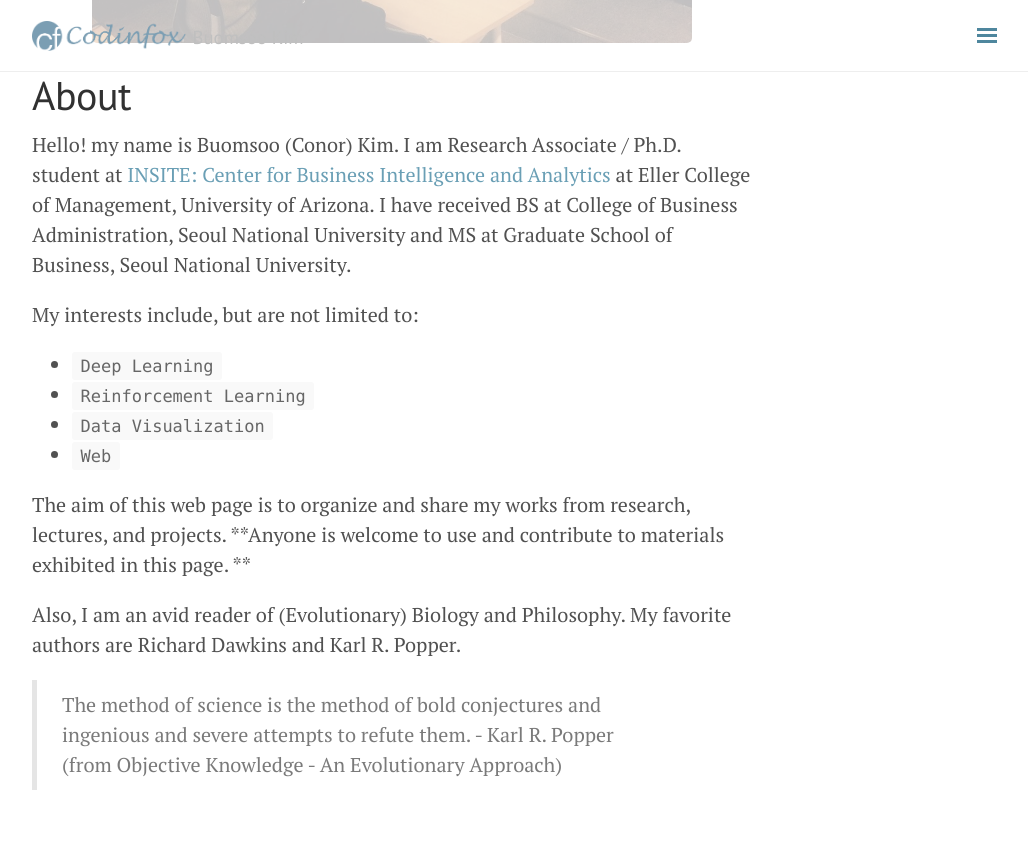
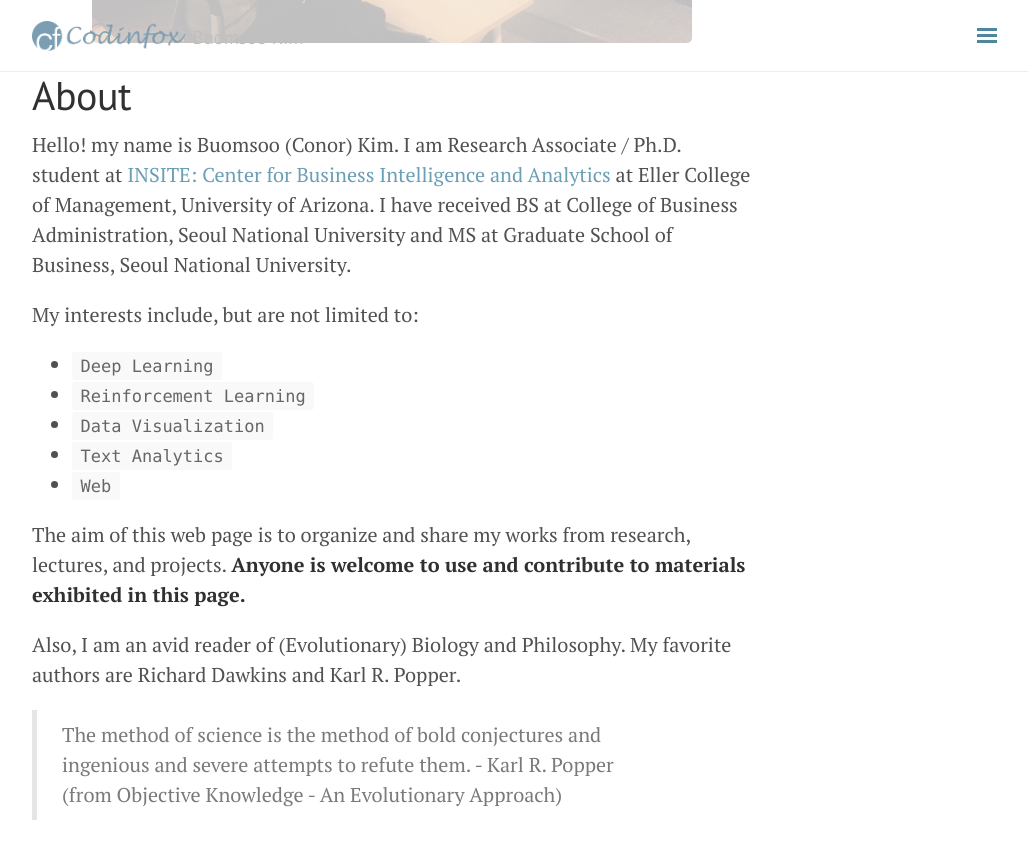
Before and after one commit to buomsoo-kim/buomsoo-kim.github.io, a Jekyll site: the page built from about.md, in a window 1280 px wide and 900 px high, scrolled down 597 px. Shown: the top 859 px of the window, without its empty margins (248-1276 px from the left). Built offline with Jekyll 4.4.1, drawn with Linux system fonts in a browser that asks for light colours; nearby versions of some CDN libraries.

Commit message:
Update about.md

````diff
--- a/about.md
+++ b/about.md
@@ -15,9 +15,10 @@ My interests include, but are not limited to:
 * ```Deep Learning```
 * ```Reinforcement Learning```
 * ```Data Visualization```
+* ```Text Analytics```
 * ```Web```
 
-The aim of this web page is to organize and share my works from research, lectures, and projects. **Anyone is welcome to use and contribute to materials exhibited in this page. **
+The aim of this web page is to organize and share my works from research, lectures, and projects. <strong>Anyone is welcome to use and contribute to materials exhibited in this page. </strong>
 
 
 Also, I am an avid reader of (Evolutionary) Biology and Philosophy. My favorite authors are Richard Dawkins and Karl R. Popper.
````
